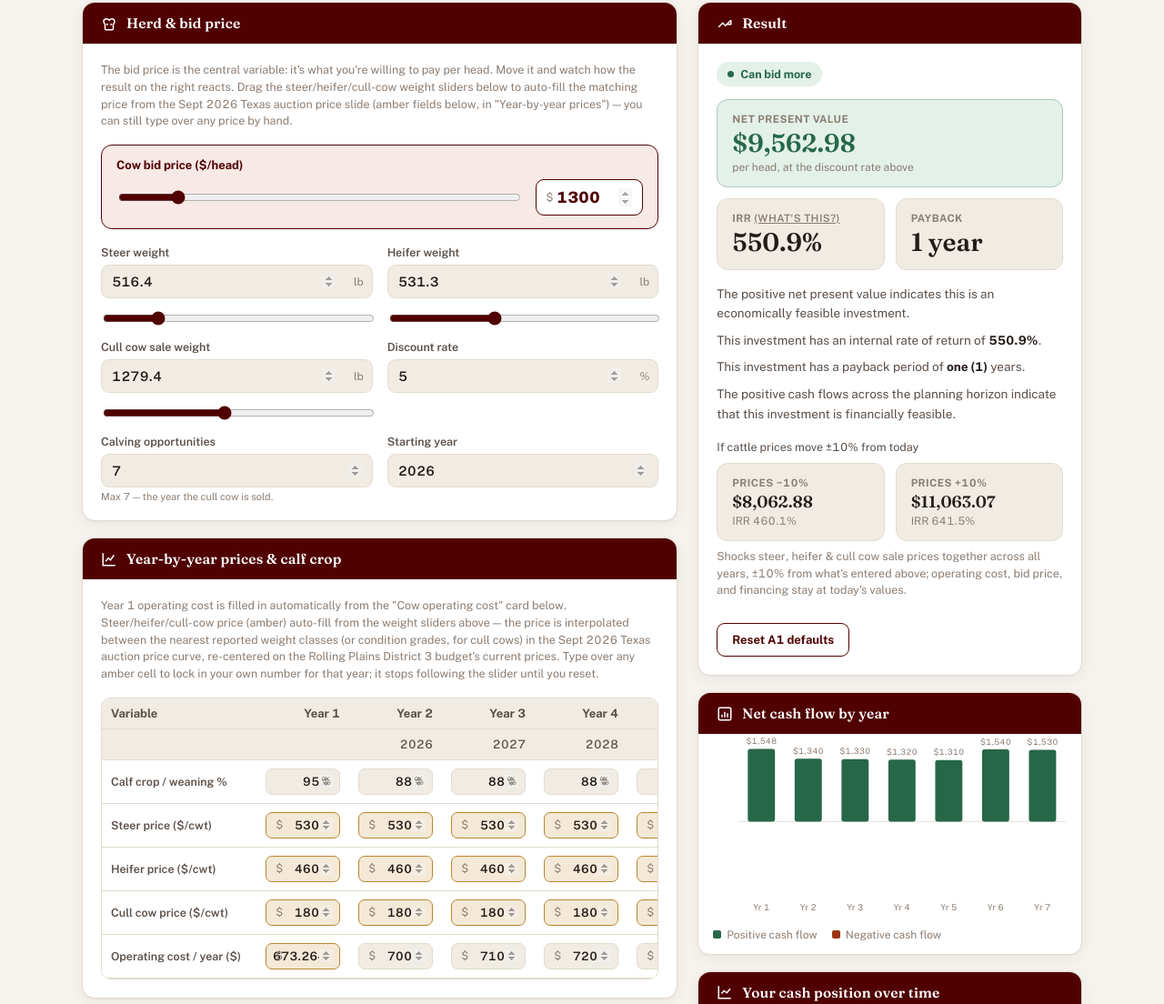
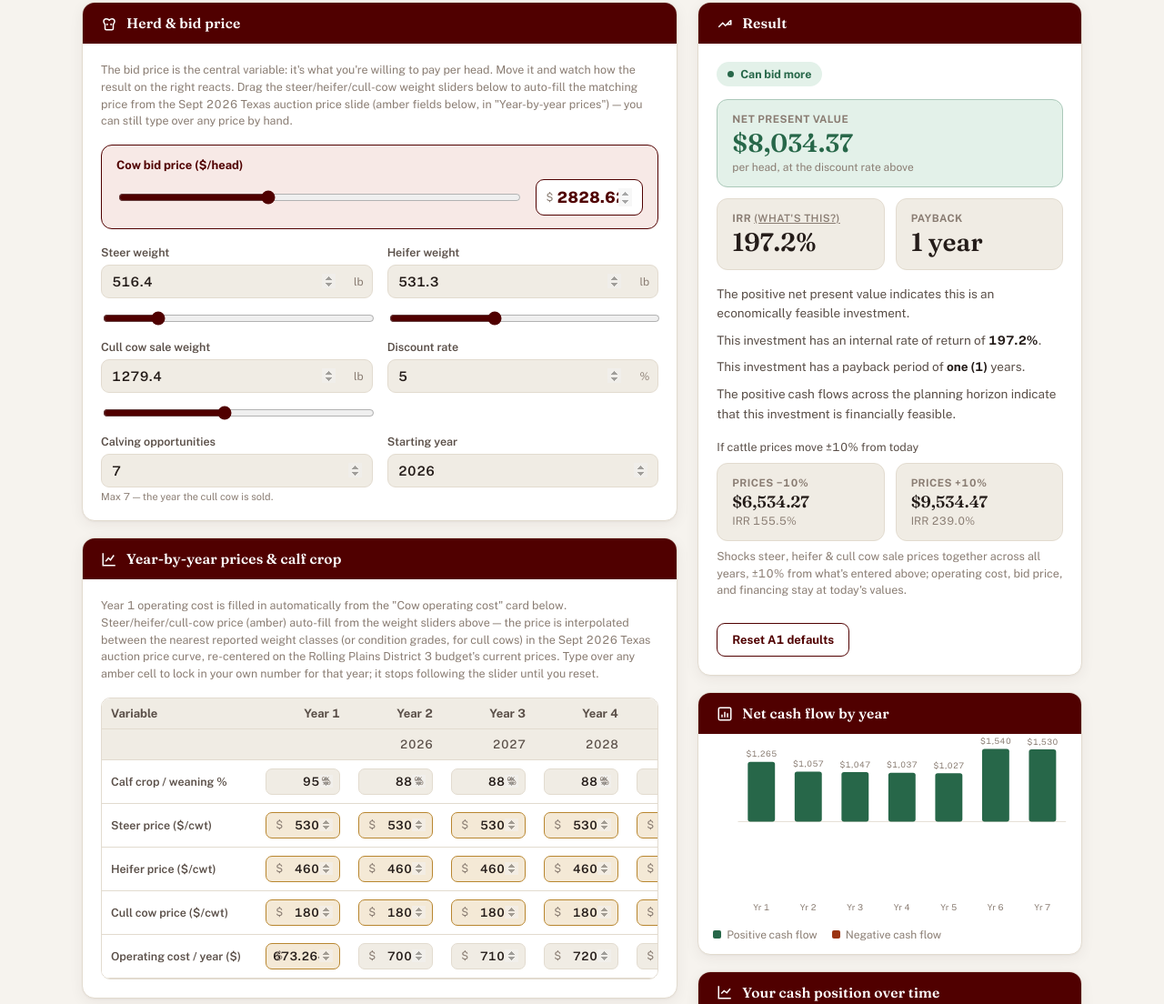
Before and after one commit to JuanBruno14/AgExtensionTAMU, a plain HTML site: page cow-calf/index.html in a window 1280 px wide. Shown: the part 346-1450 px from the top of the page at 91% size. Drawn offline with nearby package versions, Linux system fonts and the light colour scheme.

Commit message:
Update cow bid price and cost values to current data

```diff
--- a/cow-calf/index.html
+++ b/cow-calf/index.html
@@ -511,7 +511,7 @@
           <label for="bidPrice">Cow bid price ($/head)</label>
           <div class="hero-row">
             <input type="range" id="bidPriceRange" min="400" max="7000" step="10" value="1300">
-            <div class="input-wrap has-prefix"><span class="prefix">$</span><input type="number" id="bidPrice" value="1300" min="0" step="10"></div>
+            <div class="input-wrap has-prefix"><span class="prefix">$</span><input type="number" id="bidPrice" value="2828.62" min="0" step="10"></div>
           </div>
         </div>
 
@@ -877,7 +877,7 @@
         <fieldset style="margin-bottom:16px;">
           <legend>Breeding cows</legend>
           <div class="field-grid cols-3">
-            <div class="field"><label for="a2_cowCost">Cost/head</label><div class="input-wrap has-prefix"><span class="prefix">$</span><input type="number" id="a2_cowCost" value="1400" min="0"></div></div>
+            <div class="field"><label for="a2_cowCost">Cost/head</label><div class="input-wrap has-prefix"><span class="prefix">$</span><input type="number" id="a2_cowCost" value="2828.62" min="0"></div></div>
             <div class="field"><label for="a2_cowLife">Productive life</label><div class="input-wrap has-suffix"><input type="number" id="a2_cowLife" value="7" min="1"><span class="suffix">yrs</span></div></div>
             <div class="field"><label for="a2_cowDeathLoss">Death loss</label><div class="input-wrap has-suffix"><input type="number" id="a2_cowDeathLoss" value="1" min="0" max="100"><span class="suffix">%</span></div></div>
             <div class="field"><label for="a2_cullCowWt">Cull weight</label><div class="input-wrap has-suffix"><input type="number" id="a2_cullCowWt" value="1279.4" min="0"><span class="suffix">lb</span></div><input type="range" id="a2_cullCowWtRange" class="weight-slide" min="1100" max="1550" step="50" value="1279.4" aria-label="Cull cow weight — drag to auto-fill the matching auction price"></div>
@@ -1394,8 +1394,20 @@
     }
   }
 
+  /* bidPrice (2026-09-17, twenty-third round): was $1,300 - the original
+     spreadsheet's bred-cow/replacement-female assumption, never updated when
+     the cull-cow salvage price was refreshed to $180/cwt, which made cull
+     salvage value ($2,302.92 at the 1,279.4 lb default) exceed the purchase
+     price and produced an unrealistic NPV/IRR (see the twenty-second-round
+     audit). Fixed with a real, current, sourced number: USDA AMS's weekly
+     Dalhart, TX livestock auction report (ams_1953.pdf) - the same Cattlemen's
+     Livestock Dalhart auction already used for this project's steer/heifer/
+     cull-cow prices - carries a "Bred Cows" (Medium & Large 1, 2-4 yr,
+     2nd-trimester) line: 17 hd, 1,243-1,327 lb, $2,800.00-$2,850.00/hd,
+     average $2,828.62/hd, week of 2026-09-03. Not fabricated - sourced and
+     disclosed; a2_cowCost below uses the same figure. */
   var DEFAULTS = {
-    bidPrice:1300, steerWeight:516.4, heiferWeight:531.3, cullWeight:1279.4,
+    bidPrice:2828.62, steerWeight:516.4, heiferWeight:531.3, cullWeight:1279.4,
     discountRate:5, calvingYears:7, startYear:2026,
     equityPct:20, loanTerm:5, interestRate:5
   };
@@ -2012,7 +2024,7 @@
     a2_otherFeed1Qty:0, a2_otherFeed1Price:0,
     a2_hiredLabor:50, a2_ownerLabor:150, a2_vetMed:35, a2_vaccination:40, a2_otherDirect:0,
     a2_fuelLube:35, a2_utilities:10, a2_adminGA:25, a2_otherIndirect1:0, a2_financeCost:0,
-    a2_cowCost:1400, a2_cowLife:7, a2_cowDeathLoss:1, a2_cullCowWt:1279.4, a2_cullCowPrice:180.0,
+    a2_cowCost:2828.62, a2_cowLife:7, a2_cowDeathLoss:1, a2_cullCowWt:1279.4, a2_cullCowPrice:180.0, // sourced bred-cow price, see DEFAULTS.bidPrice comment above
     a2_bullCost:4000, a2_bullLife:4, a2_bullDeathLoss:1, a2_cullBullWt:1650.7, a2_cullBullPrice:190.0, a2_cowsPerBull:25,
     a2_capitalTotal:158000,
     a2_oppCostRate:5,
```
